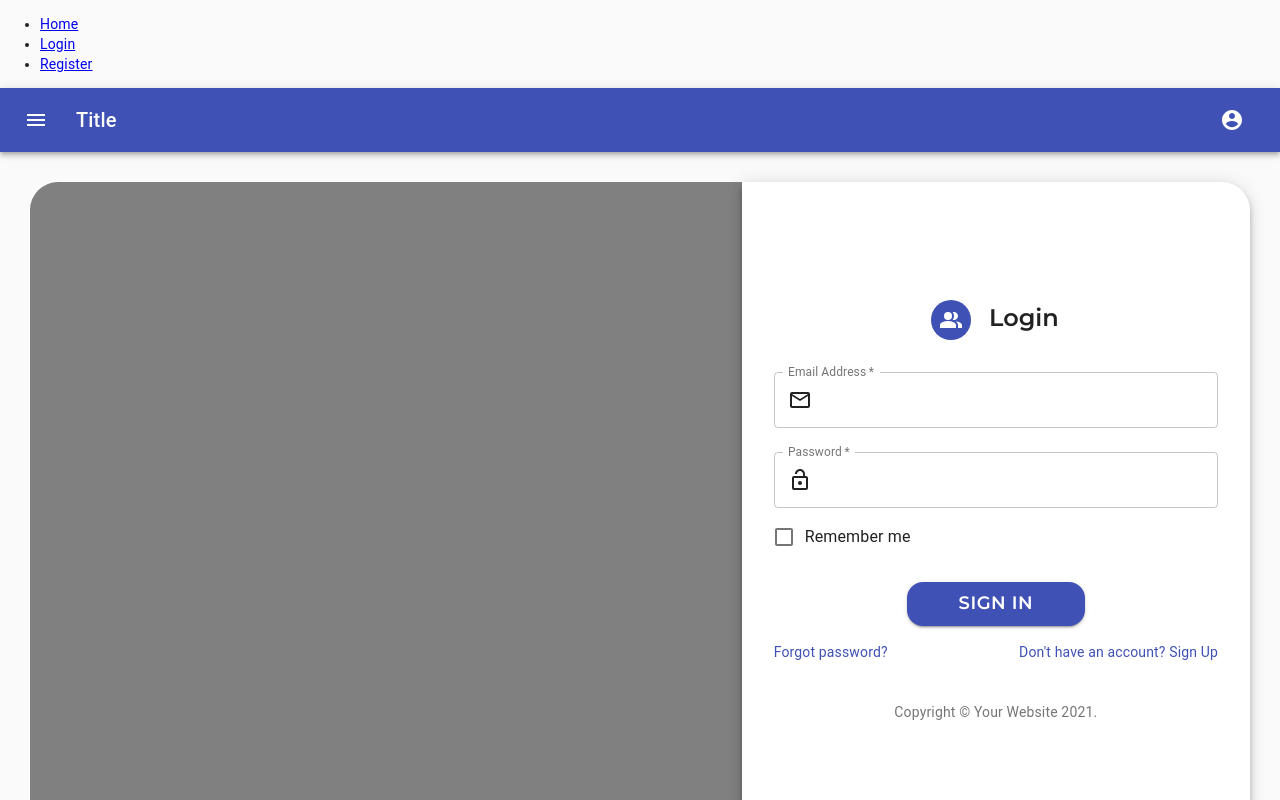
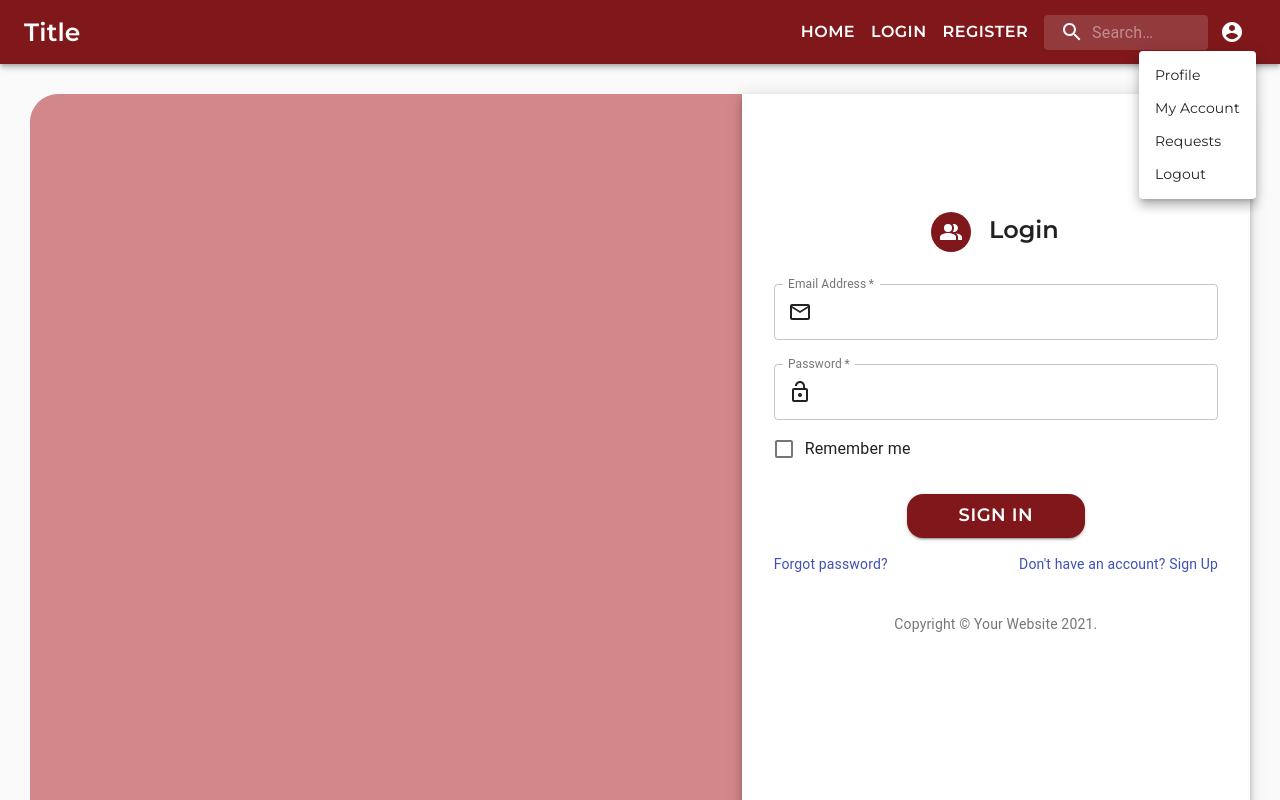
Before and after one commit to ElectivesTeam/barangayrequestsystem, a React (Create React App) app: page /login in a window 1280 px wide. Both pictures are taken after a click on the button "account of current user". Shown: the top 800 px of the page. Built offline with nearby package versions, Linux system fonts and the light colour scheme.

Commit message:
updated navbar

```diff
--- a/src/App.jsx
+++ b/src/App.jsx
@@ -10,25 +10,14 @@ import {
 import Home from './navigation/Home';
 import Login from './navigation/Login';
 import Register from './navigation/Register';
+import MenuAppBar from './components/navbar';
 
 
 function App() {
   return (
     <Router>
       <div>
-        <nav>
-          <ul>
-            <li>
-              <Link to="/">Home</Link>
-            </li>
-            <li>
-              <Link to="/login">Login</Link>
-            </li>
-            <li>
-              <Link to="/register">Register</Link>
-            </li>
-          </ul>
-        </nav>
+      <MenuAppBar/>
         <Switch>
           <Route exact path="/" component={Home}></Route>
           <Route exact path="/login" component={Login}></Route>
--- a/src/components/navbar.jsx
+++ b/src/components/navbar.jsx
@@ -1,5 +1,5 @@
 import React from 'react';
-import { makeStyles } from '@material-ui/core/styles';
+import { fade,makeStyles, withStyles  } from '@material-ui/core/styles';
 import AppBar from '@material-ui/core/AppBar';
 import Toolbar from '@material-ui/core/Toolbar';
 import Typography from '@material-ui/core/Typography';
@@ -9,24 +9,83 @@ import AccountCircle from '@material-ui/icons/AccountCircle';
 import MenuItem from '@material-ui/core/MenuItem';
 import Menu from '@material-ui/core/Menu';
 import { Link } from 'react-router-dom'
-import Tabs from '@material-ui/core/Tabs';
-import Tab from '@material-ui/core/Tab';
+import Button from '@material-ui/core/Button';
+import InputBase from '@material-ui/core/InputBase';
+import SearchIcon from '@material-ui/icons/Search';
 
 const useStyles = makeStyles((theme) => ({
   root: {
     flexGrow: 1,
   },
-  menuButton: {
-    marginRight: theme.spacing(2),
+  navbar: {
+    backgroundColor: '#80181B'
   },
   title: {
     flexGrow: 1,
+    display: 'none',
+    [theme.breakpoints.up('sm')]: {
+      display: 'block',
+    },
+    fontFamily: 'Montserrat',
+    fontWeight: 600,
+    fontSize: 25,
   },
+  search: {
+    position: 'relative',
+    borderRadius: theme.shape.borderRadius,
+    backgroundColor: fade(theme.palette.common.white, 0.15),
+    '&:hover': {
+      backgroundColor: fade(theme.palette.common.white, 0.25),
+    },
+    marginLeft: 0,
+    width: '100%',
+    [theme.breakpoints.up('sm')]: {
+      marginLeft: theme.spacing(1),
+      width: 'auto',
+    },
+  },
+  searchIcon: {
+    padding: theme.spacing(0, 2),
+    height: '100%',
+    position: 'absolute',
+    pointerEvents: 'none',
+    display: 'flex',
+    alignItems: 'center',
+    justifyContent: 'center',
+  },
+  inputRoot: {
+    color: 'inherit',
+  },
+  inputInput: {
+    padding: theme.spacing(1, 1, 1, 0),
+    // vertical padding + font size from searchIcon
+    paddingLeft: `calc(1em + ${theme.spacing(4)}px)`,
+    transition: theme.transitions.create('width'),
+    width: '100%',
+    [theme.breakpoints.up('sm')]: {
+    width: '12ch',
+    '&:focus': {
+      width: '20ch',
+    },
+   },
+  },
+  styledButton: {
+    fontFamily: 'Montserrat',
+    fontWeight: 600,
+    fontSize: 16,
+  },
+  styledMenu: {
+    marginTop: 35,
+  },
+  styledMenuItem: {
+    fontFamily: 'Montserrat',
+    fontSize: 14,
+  }
 }));
+
 
 export default function MenuAppBar() {
   const classes = useStyles();
-  const [auth, setAuth] = React.useState(true);
   const [anchorEl, setAnchorEl] = React.useState(null);
   const open = Boolean(anchorEl);
 
@@ -41,15 +100,28 @@ export default function MenuAppBar() {
 
   return (
     <div className={classes.root}>
-      <AppBar position="static">
+      <AppBar position="static" className={classes.navbar}>
         <Toolbar>
-          <IconButton edge="start" className={classes.menuButton} color="inherit" aria-label="menu">
-            <MenuIcon />
-          </IconButton>
           <Typography variant="h6" className={classes.title}>
             Title
           </Typography>
-          {auth && (
+          <Button color= 'inherit' href="/" className={classes.styledButton}>Home</Button>
+          <Button color= 'inherit' href="/login" className={classes.styledButton}>Login</Button>
+          <Button color= 'inherit' href="/register" className={classes.styledButton}>Register</Button>
+          <div className={classes.search}>
+            <div className={classes.searchIcon}>
+              <SearchIcon />
+            </div>
+            <InputBase
+              placeholder="Search…"
+              classes={{
+                root: classes.inputRoot,
+                input: classes.inputInput,
+              }}
+              inputProps={{ 'aria-label': 'search' }}
+            />
+          </div>
+          { (
             <div>
               <IconButton
                 aria-label="account of current user"
@@ -60,7 +132,9 @@ export default function MenuAppBar() {
               >
                 <AccountCircle />
               </IconButton>
+
               <Menu
+                className={classes.styledMenu}
                 id="menu-appbar"
                 anchorEl={anchorEl}
                 anchorOrigin={{
@@ -76,13 +150,35 @@ export default function MenuAppBar() {
                 onClose={handleClose}
               >
                 <MenuItem
+                  className={classes.styledMenuItem}
                   onClick={handleClose}
                   component={Link}
-                  to="/login"
+                  to="#"
                  >
                     Profile</MenuItem>
-                <MenuItem onClick={handleClose}>Logout</MenuItem>
+                <MenuItem
+                  className={classes.styledMenuItem}
+                  onClick={handleClose}
+                  component={Link}
+                  to="#"
+                  >
+                My Account</MenuItem>
+                <MenuItem
+                  className={classes.styledMenuItem}
+                  onClick={handleClose}
+                  component={Link}
+                  to="#"
+                  >
+                Requests</MenuItem>
+                <MenuItem
+                  className={classes.styledMenuItem}
+                  onClick={handleClose}
+                  component={Link}
+                  to="#"
+                  >
+                Logout</MenuItem>
               </Menu>
+
             </div>
           )}
         </Toolbar>
--- a/src/navigation/Home.jsx
+++ b/src/navigation/Home.jsx
@@ -1,10 +1,9 @@
 import React from 'react';
-import PrimarySearchAppBar from '../components/navbar';
+
 
 function Home() {
     return (
         <div>
-            <PrimarySearchAppBar/>
              <h1>home</h1>
         </div>
 
--- a/src/navigation/Login.jsx
+++ b/src/navigation/Login.jsx
@@ -15,15 +15,8 @@ import { makeStyles } from '@material-ui/core/styles';
 import MailOutlineIcon from '@material-ui/icons/MailOutline';
 import InputAdornment from '@material-ui/core/InputAdornment';
 import LockOpenIcon from '@material-ui/icons/LockOpen';
-import PrimarySearchAppBar from '../components/navbar';
 
 
-
-function NavBar() {
-  return (
-      <PrimarySearchAppBar/>
-  )
-}
 
 function Copyright() {
     return (
@@ -46,7 +39,7 @@ const useStyles = makeStyles((theme) => ({
     padding: '30px',
   },
   image: {
-    backgroundColor: 'grey',
+    backgroundColor: '#D2888A',
     borderTopLeftRadius: 28,
     borderBottomLeftRadius: 28,
   },
@@ -55,7 +48,7 @@ const useStyles = makeStyles((theme) => ({
     display: 'flex',
     flexDirection: 'column',
     alignItems: 'center',
-    margin: '110px 32px'
+    margin: '110px 32px',
   },
   signInContainer: {
     borderTopRightRadius: 28,
@@ -65,7 +58,7 @@ const useStyles = makeStyles((theme) => ({
   avatar: {
     margin: theme.spacing(1),
     color: '#fff',
-    backgroundColor: '#3f51b5',
+    backgroundColor: '#80181B',
   },
   form: {
     width: '100%', // Fix IE 11 issue.
@@ -80,6 +73,7 @@ const useStyles = makeStyles((theme) => ({
     fontSize: 18,
     width: '40%',
     left: '30%',
+    backgroundColor: '#80181B',
 
   },
   h1: {
@@ -99,8 +93,7 @@ function SignInSide() {
   const classes = useStyles();
 
   return (
-    <div>
-        <NavBar/>
+
     <Grid container component="main" className={classes.root} >
 
       <CssBaseline />
@@ -191,7 +184,7 @@ function SignInSide() {
         </div>
       </Grid>
     </Grid>
-  </div>
+
   )
 }
 
--- a/src/navigation/Register.jsx
+++ b/src/navigation/Register.jsx
@@ -1,7 +1,14 @@
 import React from 'react';
 
-export default function () {
+
+function Register() {
     return (
-        <h1>register</h1>
+        <div>
+             <h1>register</h1>
+        </div>
+
     )
 }
+
+
+export default Register
```
Lines whose indentation alone changed are shown as unchanged.
